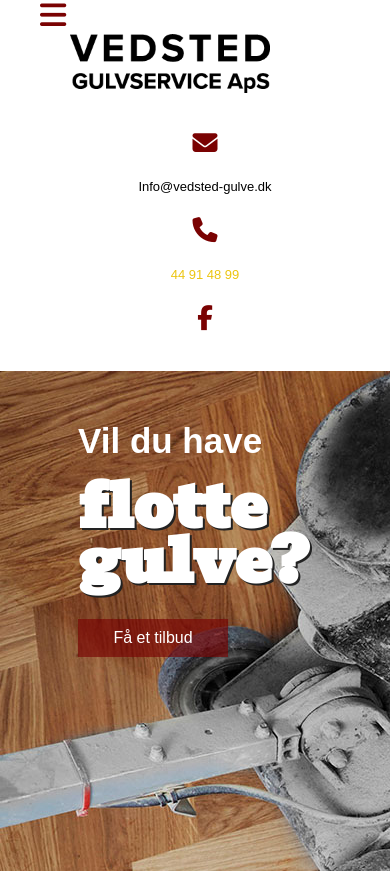
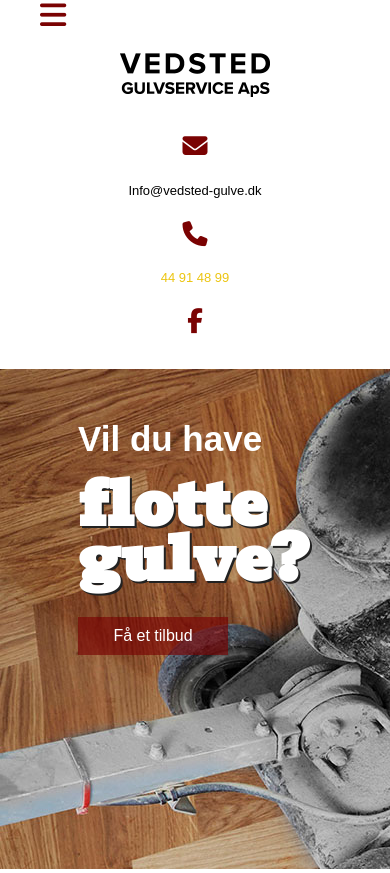
Before and after one commit to NatashaLokiJung/standoutmedia_opgave, a website: page index.html in a window 390 px wide. Shown: the top 873 px of the page. Drawn offline with Linux system fonts and the light colour scheme; files whose address does not match are found by name.

Commit message:
Sidste rettelser

```diff
--- a/css/style.css
+++ b/css/style.css
@@ -117,8 +117,9 @@
 }
 
 .nav__logo {
-  max-width: 200px;
-  margin-right: 50px;
+  max-width: 150px;
+  margin-right: 65px;
+  margin-top: 20px;
 }
 
 .nav__contact {
@@ -395,11 +396,17 @@
     padding-bottom: 30px;
   }
 
+  .nav__logo {
+    max-width: 150px;
+    margin-right: 0px;
+    margin-top: 20px;
+  }
+
   .nav__contact {
     display: flex;
     flex-direction: column;
     justify-content: space-between;
-    margin: 0 10px 40px 10px;
+    margin-bottom: 35px;
     min-width: 100vw;
     min-height: 200px;
   }
```
